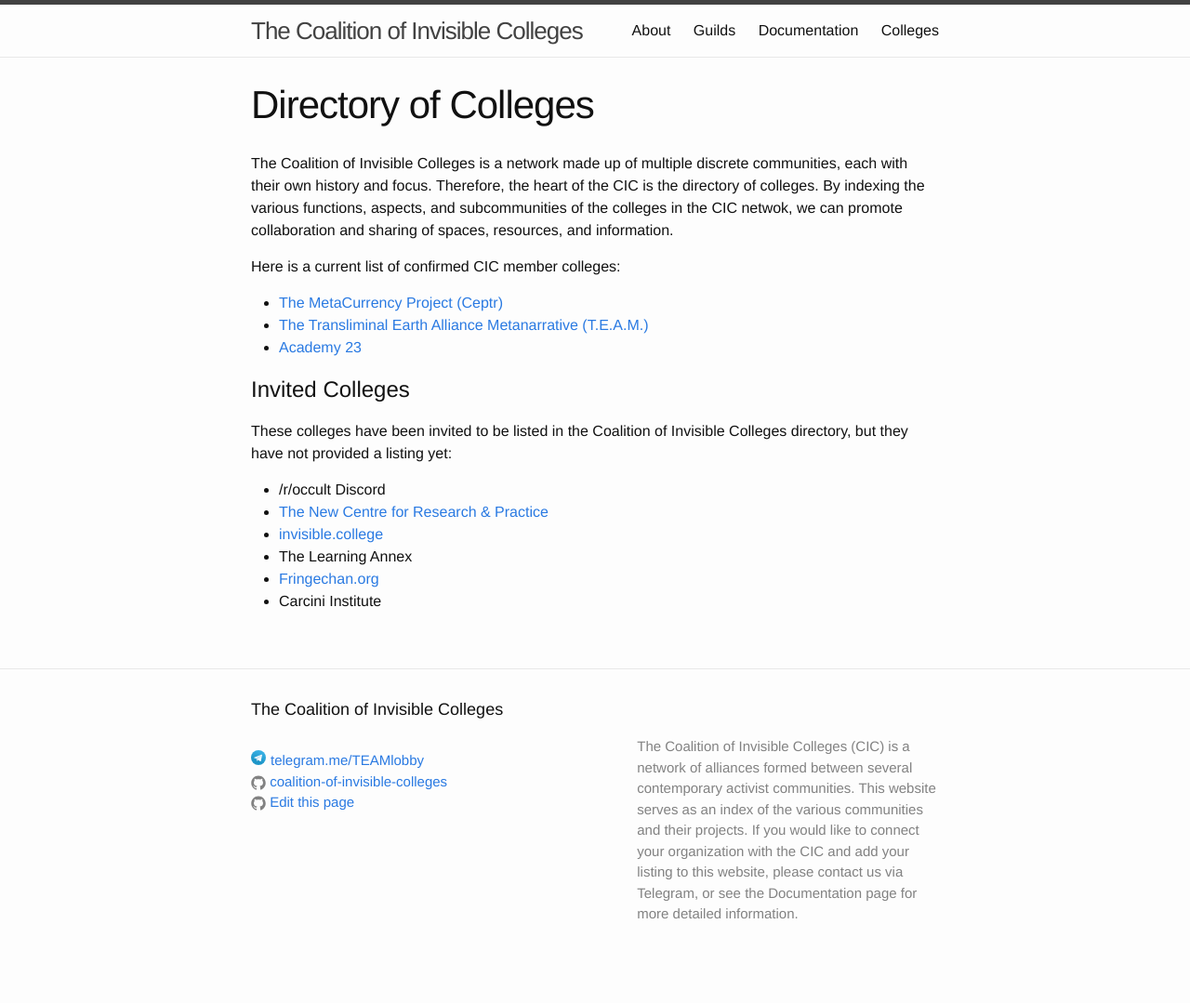
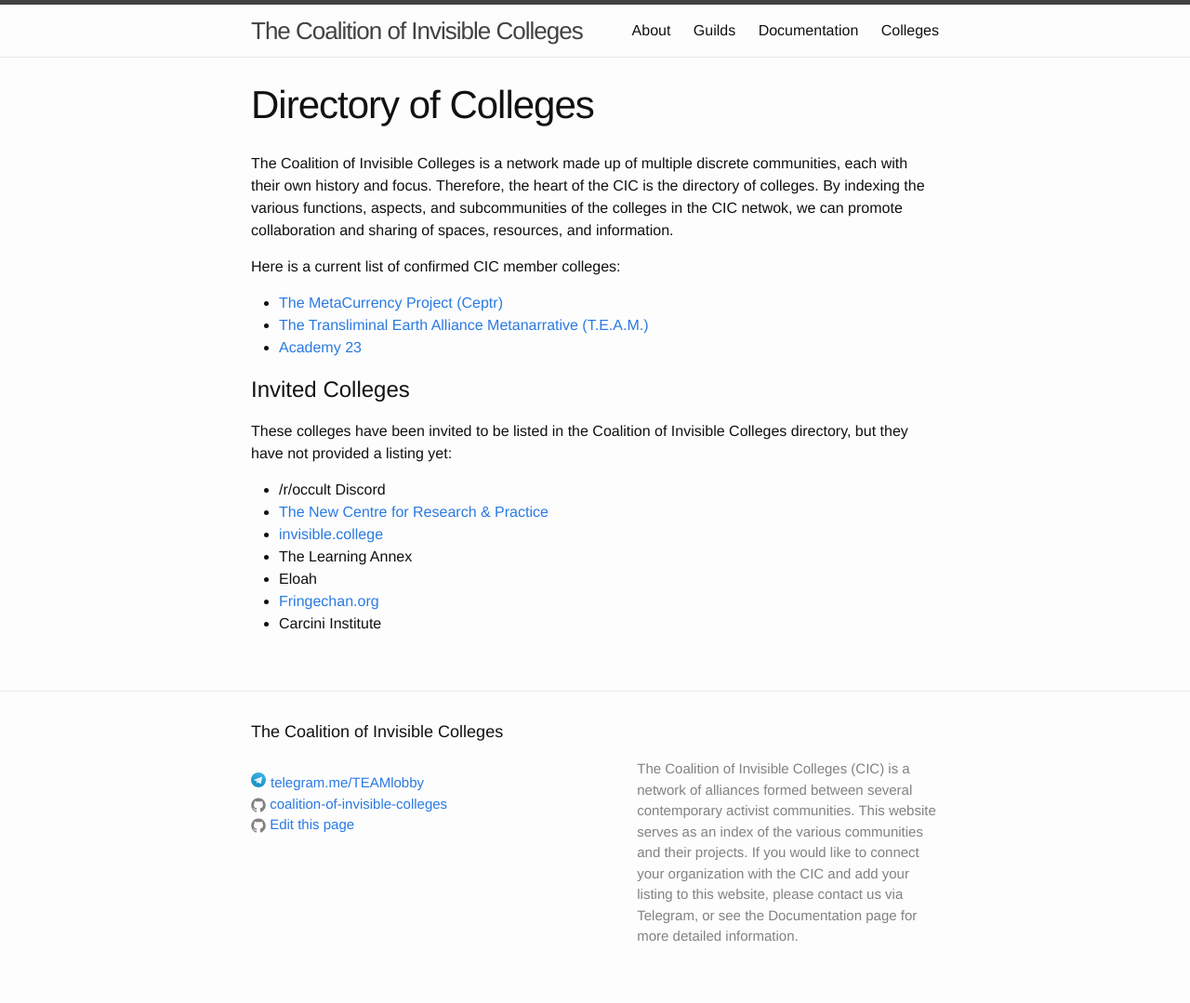
Before and after one commit to coalition-of-invisible-colleges/cic.github.io, a Jekyll site: the page built from colleges/index.md, in a window 1280 px wide. Shown: the whole page at 93% size. Built offline with Jekyll 4.4.1, drawn with Linux system fonts in a browser that asks for light colours; before the commit the page ends 1055 px from its top, so only the background shows below that.

Commit message:
Added Eloah

```diff
--- a/colleges/index.md
+++ b/colleges/index.md
@@ -19,5 +19,6 @@ These colleges have been invited to be listed in the Coalition of Invisible Coll
 * [The New Centre for Research & Practice](http://thenewcentre.org)
 * [invisible.college](http://invisible.college)
 * The Learning Annex
+* Eloah
 * [Fringechan.org](http://www.fringechan.org/)
 * Carcini Institute
```
